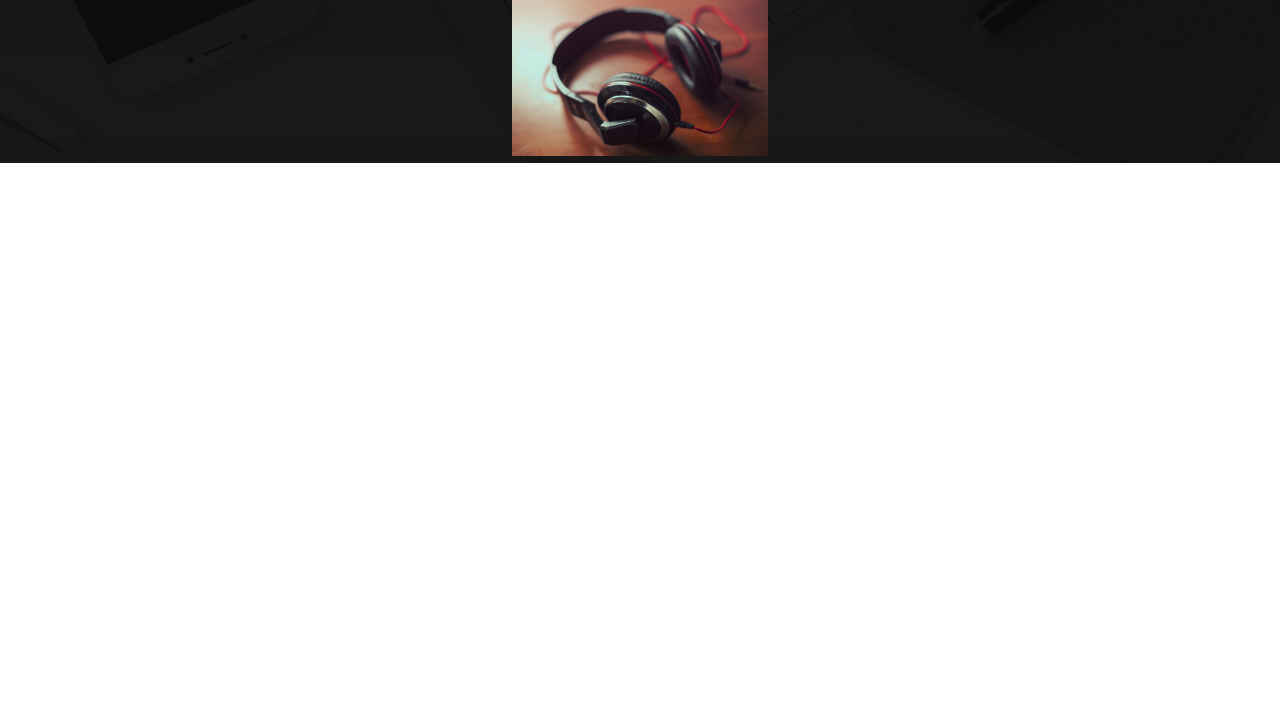
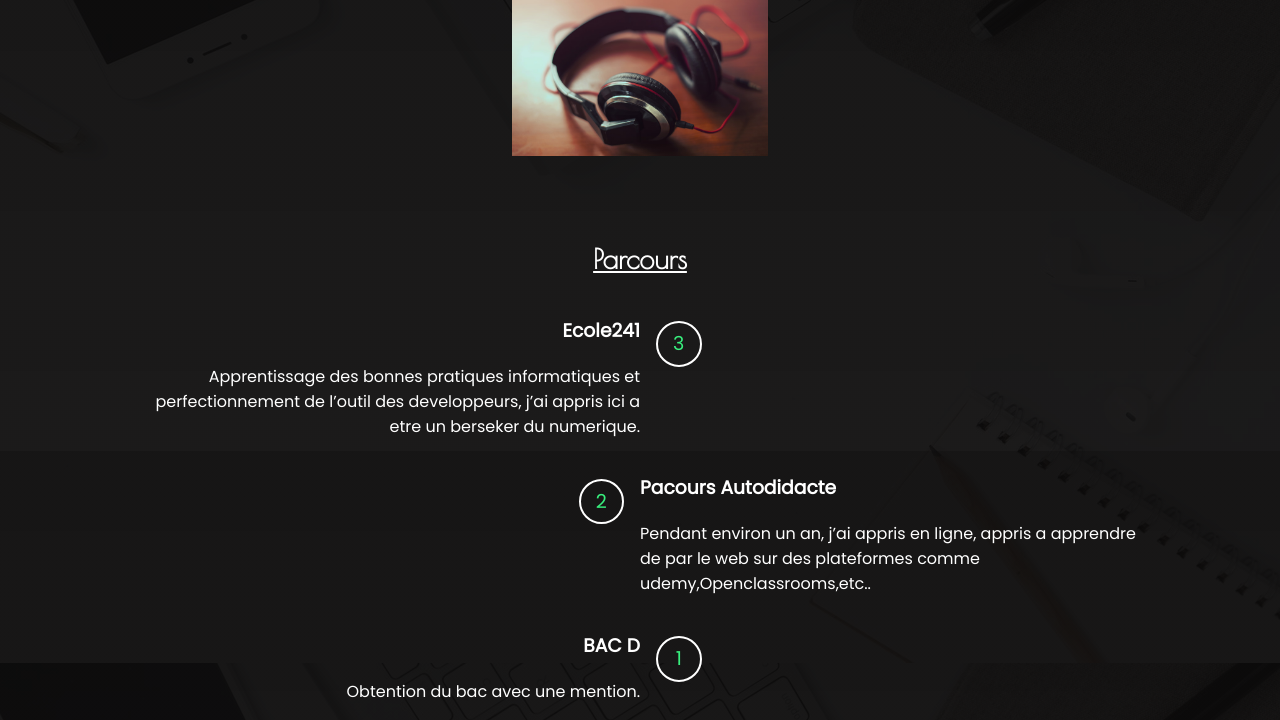
Before and after one commit to dynamo63/refonte-portfolio, a plain HTML site: page index.html in a window 1280 px wide. Shown: the part 2749-3469 px from the top of the page. Before the commit the page ends 2912 px from the top, so only its background shows below. Drawn offline with nearby package versions, Linux system fonts and the light colour scheme.

Commit message:
Add The section Course

```diff
--- /dev/null
+++ b/assets/scss/libs/course.scss
@@ -0,0 +1,49 @@
+.timeline{
+    width: 80%;
+    margin: 2em auto;
+
+    ul{
+        @include reset-list;
+    }
+}
+
+ul .timeline__item{
+    display: flex;
+    justify-content: center;
+
+    &:nth-child(odd){
+        flex-direction: row-reverse;
+        text-align: right;
+        justify-content: flex-end;
+    }
+
+    &:nth-child(even){
+        justify-content: flex-end;
+    }
+}
+
+.timeline__before{
+    margin: 1.5em 1em;
+    height: 100%;
+    display: flex;
+    justify-content: space-between;
+    align-items: center;
+
+}
+
+.circle{
+    width: 30px;
+    height: 30px;
+    border-radius: 100px;
+    @include test-block($white,2px);
+    display: flex;
+    justify-content: center;
+    align-items: center;
+    color: $green;
+    font-size: 1.2em;
+    padding: .3em;
+}
+
+.timeline__content{
+    width: 50%;
+}
--- a/assets/scss/libs/mixins.scss
+++ b/assets/scss/libs/mixins.scss
@@ -8,6 +8,6 @@
     list-style-type: none;
 }
 
-@mixin test-block($color) {
-    border: 1px solid $color;
+@mixin test-block($color,$len:1px) {
+    border: $len solid $color;
 }
--- a/assets/scss/style.scss
+++ b/assets/scss/style.scss
@@ -6,4 +6,5 @@
 @import "libs/about_me.scss";
 @import "libs/skill.scss";
 @import "libs/project.scss";
+@import "libs/course.scss";
 @import "libs/responsive_large_screen.scss";
--- a/index.html
+++ b/index.html
@@ -36,7 +36,7 @@
                 <a href="#project" class="nav__link">Realisations</a>
             </li>
             <li>
-                <a href="#" class="nav__link">Parcours</a>
+                <a href="#course" class="nav__link">Parcours</a>
             </li>
             <li>
                 <a href="#" class="nav__link">CV</a>
@@ -311,6 +311,56 @@
 
         </section>
 
+        <section class="course">
+
+            <div class="timeline" id="course">
+
+                <h1 class="title">Parcours</h1>
+
+                <ul>
+                    <li class="timeline__item">
+                        <div class="timeline__before line-1">
+                            <div class="circle">
+                                3
+                            </div>
+                        </div>
+                        <div class="timeline__content">
+                            <h3>Ecole241</h3>
+                            <p>
+                                Apprentissage des bonnes pratiques informatiques et perfectionnement de l’outil des developpeurs, j’ai appris ici a etre un berseker du numerique.
+                            </p>
+                        </div>
+                    </li>
+                    <li class="timeline__item">
+                        <div class="timeline__before line-2">
+                            <div class="circle">
+                                2
+                            </div>
+                        </div>
+                        <div class="timeline__content">
+                            <h3>Pacours Autodidacte</h3>
+                            <p>
+                                Pendant environ un an, j’ai appris en ligne, appris a apprendre de par le web sur des plateformes comme udemy,Openclassrooms,etc..
+                            </p>
+                        </div>
+                    </li>
+                    <li class="timeline__item">
+                        <div class="timeline__before line-3">
+                            <div class="circle">
+                                1
+                            </div>
+                        </div>
+                        <div class="timeline__content">
+                            <h3>BAC D</h3>
+                            <p>Obtention du bac avec une mention.</p>
+                        </div>
+                    </li>
+                </ul>
+
+            </div>
+
+        </section>
+
     </main>
 
 
```
Also changed, not shown: assets/css/style.css, 1 other file.
